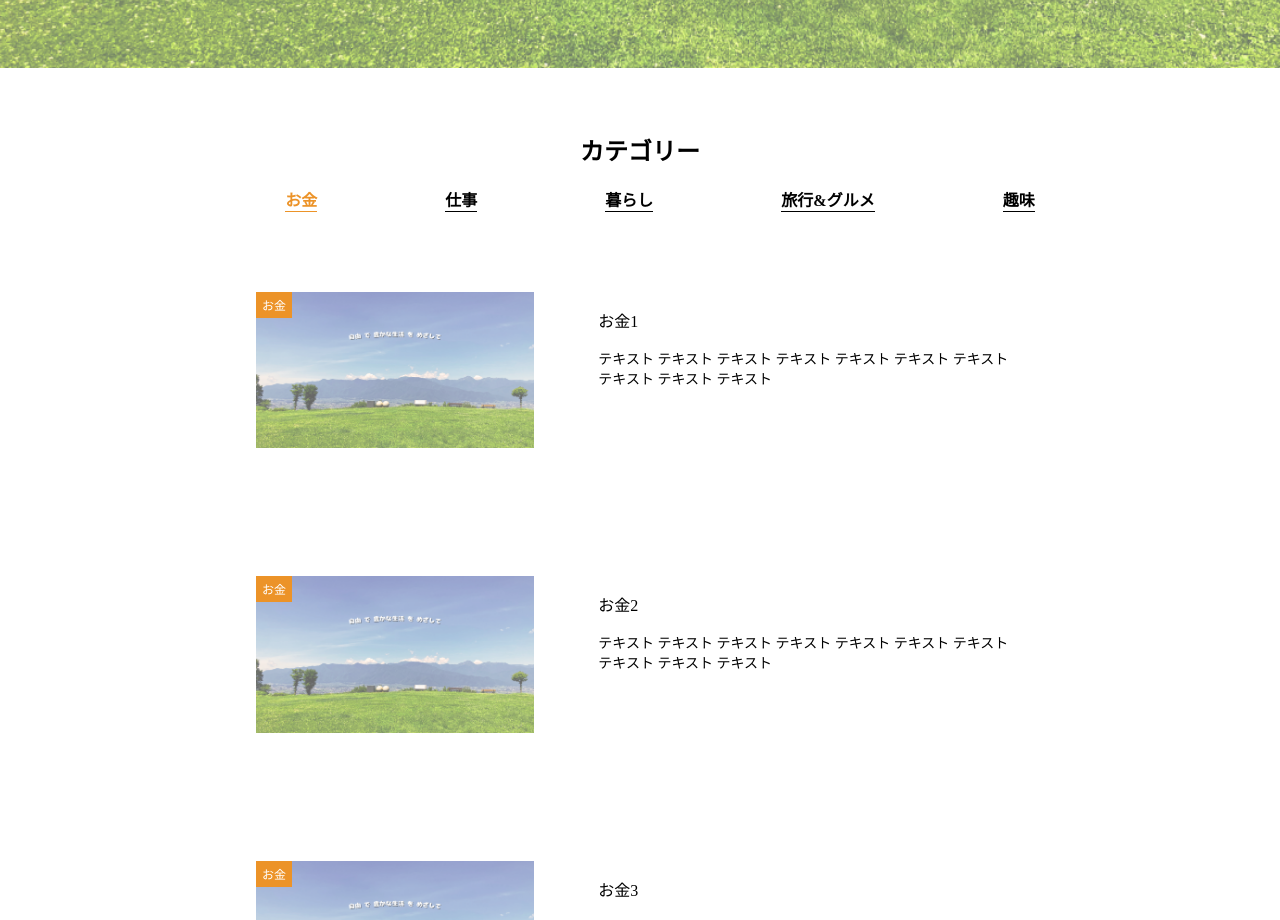
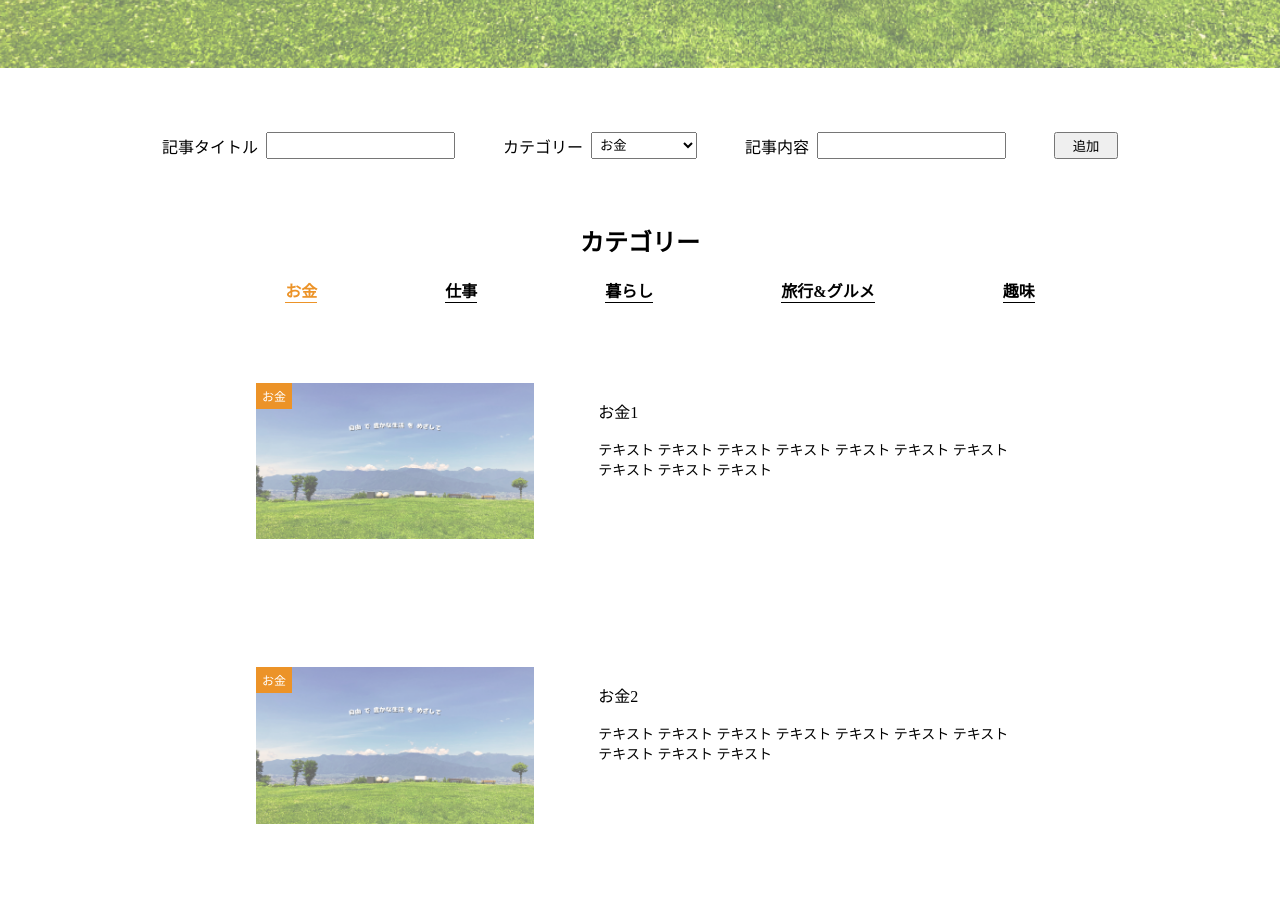
Before and after one commit to akimizu21/my_blog, a Next.js app: page / in a window 1280 px wide. Shown: the part 860-1780 px from the top of the page. Built offline with nearby package versions, Linux system fonts and the light colour scheme.

Commit message:
記事追加機能実装 追加記事のサイズに不具合あり

```diff
--- a/src/app/components/CategoryContents/index.tsx
+++ b/src/app/components/CategoryContents/index.tsx
@@ -34,7 +34,12 @@ export const CategoryContents = (props: Props) => {
               <div key={content.id} className={styles.contentsContainer}>
                 <div className={styles.imageArea}>
                   <p className={styles.contentsTag}>{category.name}</p>
-                  <Image src={localImage} alt="Contents Image" className={styles.contentsImage} />
+                  <Image
+                    src={localImage}
+                    alt="Contents Image"
+                    layout="responsive"
+                    className={styles.contentsImage}
+                  />
                 </div>
                 <div>
                   <p className={styles.title}>{content.title}</p>
--- a/src/app/components/CategoryContents/styles.module.css
+++ b/src/app/components/CategoryContents/styles.module.css
@@ -32,10 +32,10 @@
   padding: 4px 6px;
 }
 
-.contentsImage {
+/* .contentsImage {
   width: 100%;
   height: auto;
-}
+} */
 
 .contentsText {
   text-align: left;
--- a/src/app/constants/data.ts
+++ b/src/app/constants/data.ts
@@ -5,7 +5,7 @@
 /**
  * INIT_CATEGORYSの型定義
  */
-export interface Categorys {
+export interface Contents {
   name: string;
   contents: {
     id: number;
@@ -15,7 +15,7 @@ export interface Categorys {
 }
 
 
-export const INIT_CATEGORYS: Categorys[] = [
+export const INIT_CONTENTS: Contents[] = [
   {
     name: "お金",
     contents: [
--- a/src/app/page.module.css
+++ b/src/app/page.module.css
@@ -12,6 +12,28 @@
 .commonArea {
   margin-top: 64px;
   text-align: center;
+}
+
+/* AddContents領域 */
+.addContents {
+  display: flex;
+  justify-content: center;
+  gap: 48px;
+}
+
+.inputArea {
+  display: flex;
+  gap: 8px;
+  align-items: center;
+}
+
+.addForm {
+  padding: 4px;
+}
+
+.addButton {
+  width: 64px;
+  cursor: pointer;
 }
 
 /* New 領域 */
--- a/src/app/page.tsx
+++ b/src/app/page.tsx
@@ -5,7 +5,7 @@ import Image from "next/image";
 /**
  * data
  */
-import { INIT_CATEGORYS } from "./constants/data";
+import { INIT_CONTENTS } from "./constants/data";
 /**
  * components
  */
@@ -22,9 +22,63 @@ import styles from "./page.module.css"
 import localImage from "../../public/main_image.png"
 
 const Home = () =>  {
-  const [categorys, setCategorys] = React.useState(INIT_CATEGORYS);
+  const [addInputTitle, setAddInputTitle] = React.useState('');
+  const [addInputText, setAddInputText] = React.useState('');
+  const [contentsSelectedLabel, setContentsSelectedLabel] = React.useState("お金");
+  const [contentsList, setContentsList] = React.useState(INIT_CONTENTS);
   const [contentsSelectedTab, setContentsSelectedTab] = React.useState("お金");
   const [newSelectedTab, setNewSElectedTab] = React.useState("新着")
+
+  /**
+   * addInputTitle更新処理
+   * @param e
+   */
+  const onChangeAddInputTitle = (e: React.ChangeEvent<HTMLInputElement>) => {
+    setAddInputTitle(e.target.value);
+  }
+
+  /**
+   * ContentsSelectedLabel更新処理
+   * @param e
+   */
+  const onChangeContentsSelectedLabel = (e: React.ChangeEvent<HTMLSelectElement>) => {
+    setContentsSelectedLabel(e.target.value);
+  }
+
+  /**
+   * addInputText更新処理
+   * @param e
+   */
+  const onChangeAddInputText = (e: React.ChangeEvent<HTMLInputElement>) => {
+    setAddInputText(e.target.value);
+  }
+
+  /**
+   * contents追加処理
+   */
+  const handleAddContents = () => {
+    if(addInputTitle !== "" && addInputText !== "") {
+      const newContent = {
+        id: Date.now(),
+        title: addInputTitle,
+        text: addInputText,
+      };
+
+      const updatedContentsList = contentsList.map((category) => {
+        if (category.name === contentsSelectedLabel) {
+          return {
+            ...category,
+            contents: [...category.contents, newContent]
+          };
+        }
+        return category;
+      });
+
+      setContentsList(updatedContentsList);
+      setAddInputTitle('');
+      setAddInputText('');
+    }
+  }
 
   return (
     <>
@@ -39,6 +93,42 @@ const Home = () =>  {
           className={styles.image}
           />
       </div>
+      {/* 記事追加領域 */}
+      <section className={styles.commonArea}>
+        <div className={styles.addContents}>
+          <div className={styles.inputArea}>
+            <label>記事タイトル</label>
+            <input
+              type="text"
+              value={addInputTitle}
+              onChange={onChangeAddInputTitle}
+              className={styles.addForm}></input>
+          </div>
+          <div className={styles.inputArea}>
+            <label>カテゴリー</label>
+            <select
+              value={contentsSelectedLabel}
+              onChange={onChangeContentsSelectedLabel}
+              className={styles.addForm}
+            >
+              {contentsList.map((content, index) => (
+                <option key={index} value={content.name}>
+                  {content.name}
+                </option>
+              ))}
+            </select>
+          </div>
+          <div className={styles.inputArea}>
+            <label>記事内容</label>
+            <input
+              type="text"
+              value={addInputText}
+              onChange={onChangeAddInputText}
+              className={styles.addForm}></input>
+          </div>
+          <button onClick={handleAddContents} className={styles.addButton}>追加</button>
+        </div>
+      </section>
       {/* カテゴリー表示領域 */}
       <section className={styles.commonArea}>
         <CategoryList
@@ -49,7 +139,7 @@ const Home = () =>  {
       {/* カテゴリーカード表示領域 */}
       <section>
         <CategoryContents
-          categorys={categorys}
+          categorys={contentsList}
           contentsSelectedTab={contentsSelectedTab}
         />
       </section>
```
